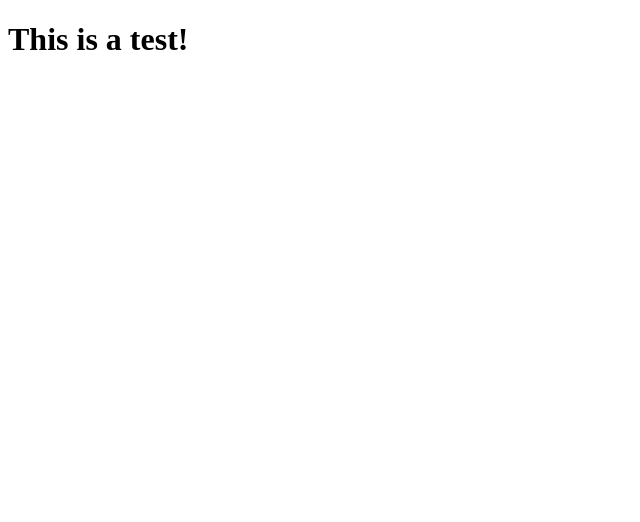
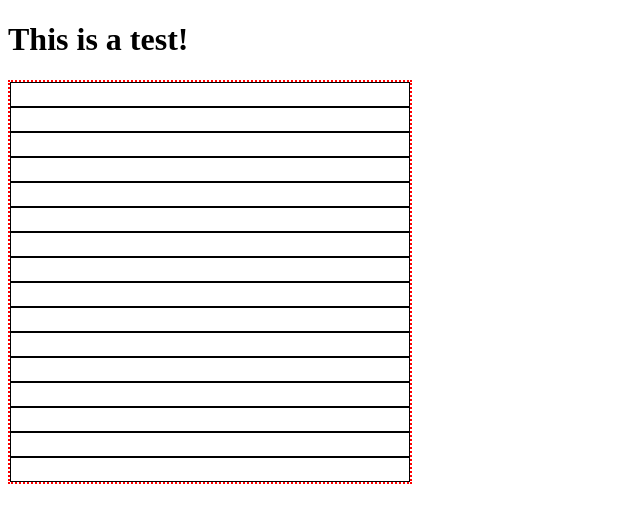
Before and after one commit to The-Slick-Nick/odin-etch-a-sketch, a plain HTML site: page index.html in a window 1280 px wide. Shown: the whole page, without its empty margins (0-640 px from the left). Drawn offline with Linux system fonts and the light colour scheme.

Commit message:
feat: Add styling for current box containers

```diff
--- /dev/null
+++ b/box_creation.js
@@ -0,0 +1,14 @@
+/**
+ * This file is intended to create a 16x16 grid of cells within a high-level container div
+ **/
+
+
+const mainContainer = document.querySelector(".box-container");
+
+/* 16 x 16 grid - first make 16 row containers */
+let newElement;
+for (let i = 0; i < 16; i++) {
+    newElement = document.createElement("div");
+    newElement.classList.add("row-container");
+    mainContainer.appendChild(newElement);
+}
--- a/index.html
+++ b/index.html
@@ -1,11 +1,16 @@
 <!DOCTYPE html>
 <html lang="en">
     <head>
-		<meta charset="utf-i">
+        <meta charset="utf-8">
         <title>Etch-a-Sketch</title>
+        <link rel="stylesheet" href="./style.css">
+
     </head>
 
     <body>
         <h1>This is a test!</h1>
+        <div class="box-container">
+        </div>
+        <script src="./box_creation.js"></script>
     </body>
 </html>
--- /dev/null
+++ b/style.css
@@ -0,0 +1,16 @@
+.box-container {
+    border: 2px dotted red;
+    width: 400px;
+    height: 400px;
+    display: flex;
+    flex-flow: column nowrap; /* must be column for first-level containers to be rows */
+    align-items: stretch;
+}
+
+.row-container {
+    border: 1px solid black;
+    flex: 1;
+
+    display: flex;
+
+}
```
Lines whose indentation alone changed are shown as unchanged.
